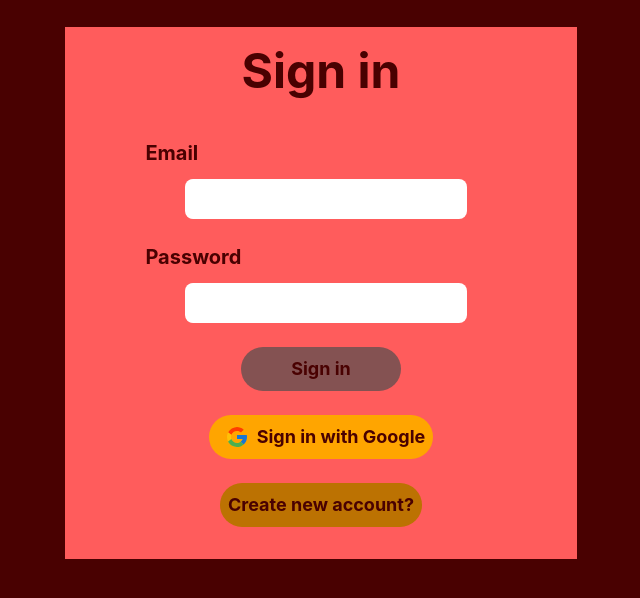
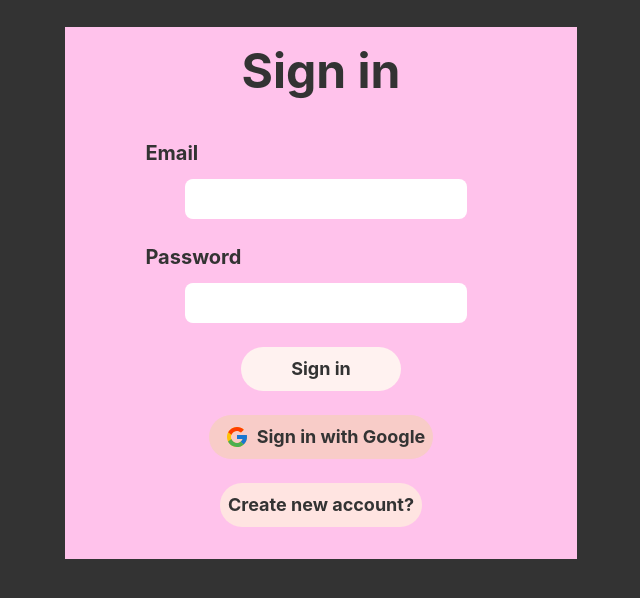
Before and after one commit to washogo/movie-party, a Next.js app: page /signin in a window 1280 px wide. Shown: the top 598 px of the page, without its empty margins (319-959 px from the left). Built offline with nearby package versions, Linux system fonts and the light colour scheme; no server answers.

Commit message:
fix: change color

```diff
--- a/components/molecules/Footer.tsx
+++ b/components/molecules/Footer.tsx
@@ -2,7 +2,7 @@ import React from "react";
 
 export const Footer = React.memo(function Footer() {
   return (
-    <div className="flex items-center bg-Secondary h-10 xl:h-14 w-full">
+    <div className="flex items-center bg-Black h-10 xl:h-14 w-full">
       <p className="text-sm xl:text-2xl lg:text-xl md:text-lg sm:text-md font-bold text-center mx-auto">
         ©️ 2022 movie-party
       </p>
--- a/pages/api/hello.ts
+++ /dev/null
@@ -1,13 +0,0 @@
-// Next.js API route support: https://nextjs.org/docs/api-routes/introduction
-import type { NextApiRequest, NextApiResponse } from 'next'
-
-type Data = {
-  name: string
-}
-
-export default function handler(
-  req: NextApiRequest,
-  res: NextApiResponse<Data>
-) {
-  res.status(200).json({ name: 'John Doe' })
-}
--- a/pages/movies/[id].tsx
+++ b/pages/movies/[id].tsx
@@ -53,7 +53,7 @@ const Movie = () => {
   return (
     <>
       <Header />
-      <div className="bg-Tertiary flex flex-col min-h-screen pt-32">
+      <div className="bg-Secondary flex flex-col min-h-screen pt-32">
         <Hamburger openMenu={openMenu} setOpenMenu={setOpenMenu} />
         {movie && director && casts && (
           <div className="flex-grow grid grid-cols-12 grid-rows-6">
@@ -148,7 +148,7 @@ const Movie = () => {
               >
                 Review
               </button>
-              <button className="bg-Secondary rounded-full hover:bg-Secondary/50 px-6 h-10" onClick={() => router.push('/')}>
+              <button className="bg-Gray rounded-full hover:bg-Gray/50 px-6 h-10" onClick={() => router.push('/')}>
                 Back
               </button>
             </div>
--- a/pages/mypage/[id].tsx
+++ b/pages/mypage/[id].tsx
@@ -34,7 +34,7 @@ const MyPage = () => {
     user !== null && (
       <>
         <Header />
-        <div className="bg-Black flex flex-col min-h-screen pt-32">
+        <div className="bg-Tertiary flex flex-col min-h-screen pt-32">
           <div
             className={
               openMenu
--- a/pages/reviews/[id]/edit.tsx
+++ b/pages/reviews/[id]/edit.tsx
@@ -1,5 +1,4 @@
 /* eslint-disable @next/next/no-img-element */
-import { deleteDoc, doc, getDoc, setDoc } from 'firebase/firestore';
 import { useRouter } from 'next/router';
 import { useEffect, useState } from 'react';
 import { BsFillStarFill } from 'react-icons/bs';
@@ -8,7 +7,6 @@ import { useRecoilValue } from 'recoil';
 import { Hamburger } from '../../../components/atoms/Hamburger';
 import { Footer } from '../../../components/molecules/Footer';
 import { Header } from '../../../components/molecules/Header';
-import { db } from '../../../firebase/firebase';
 import { userState } from '../../../src/recoil/userState';
 import { Review } from '../../../src/types/useReview';
 
@@ -117,9 +115,9 @@ const Edit = () => {
   return (
     <>
       <Header />
-      <div className="h-full flex flex-col min-h-screen bg-Gray pt-32">
+      <div className="h-full flex flex-col min-h-screen bg-Secondary pt-32">
         <Hamburger openMenu={openMenu} setOpenMenu={setOpenMenu} />
-        <div className="flex-grow grid grid-cols-12">
+        <div className="flex-grow grid grid-cols-12 pb-40">
           <div className="col-start-2 col-span-10">
             <p className="text-4xl font-bold text-center text-White border-b-4 border-b-Black">{review?.movieTitle}</p>
             <div className="lg:grid grid-cols-3 gap-x-2 mt-3 pb-10">
@@ -193,7 +191,7 @@ const Edit = () => {
                     Delete
                   </button>
                   <button
-                    className="h-1/2 bg-Secondary rounded-full hover:bg-Secondary/50 px-6"
+                    className="h-1/2 bg-Gray rounded-full hover:bg-Gray/50 px-6"
                     onClick={() => router.push(myPagePath)}
                   >
                     Back
--- a/pages/reviews/create.tsx
+++ b/pages/reviews/create.tsx
@@ -1,24 +1,21 @@
 /* eslint-disable @next/next/no-img-element */
 import { addDoc, collection } from 'firebase/firestore';
 import { useRouter } from 'next/router';
-import { useEffect, useState } from 'react';
+import { useState } from 'react';
 import { AiFillEye, AiOutlineEye, AiOutlineStar } from 'react-icons/ai';
 import { BsFillStarFill, BsStars } from 'react-icons/bs';
 import { toast } from 'react-toastify';
-import { useRecoilState, useRecoilValue, useSetRecoilState } from 'recoil';
+import { useRecoilValue } from 'recoil';
 import { db } from '../../firebase/firebase';
 import { Footer } from '../../components/molecules/Footer';
 import { Header } from '../../components/molecules/Header';
 import { movieState } from '../../src/recoil/movieState';
 import { userState } from '../../src/recoil/userState';
-import { Movie } from '../../src/types/useMovie';
 import { Hamburger } from '../../components/atoms/Hamburger';
-import { getAuth } from 'firebase/auth';
 
 const Create = () => {
   const [openMenu, setOpenMenu] = useState(false);
-  const auth = getAuth();
-  const [user, setUser] = useRecoilState(userState);
+  const user = useRecoilValue(userState);
   const [evaluation, setEvaluation] = useState(0);
   const [review, setReview] = useState('');
   const movie = useRecoilValue(movieState);
@@ -66,7 +63,7 @@ const Create = () => {
     movie !== null && (
       <>
         <Header />
-        <div className="bg-Primary flex flex-col min-h-screen pt-32">
+        <div className="bg-Secondary flex flex-col min-h-screen pt-32">
           <Hamburger openMenu={openMenu} setOpenMenu={setOpenMenu} />
           <div className="flex-grow grid grid-cols-12 pb-40">
             <div className="col-start-2 col-span-10">
@@ -149,7 +146,7 @@ const Create = () => {
                       Create
                     </button>
                     <button
-                      className="h-1/2 bg-Secondary rounded-full hover:bg-Secondary/50 px-6"
+                      className="h-1/2 bg-Gray rounded-full hover:bg-Gray/50 px-6"
                       onClick={() =>
                         router.push({
                           pathname: `/movies/${movie.id}`,
--- a/tailwind.config.js
+++ b/tailwind.config.js
@@ -9,17 +9,17 @@ module.exports = {
     extend: {
       colors: {
         White: "#FFFFFF",
-        Black: "#490101",
+        Black: "#333",
         BoundaryBlack: "#000000",
         BoundaryWhite: "#BBBBBB",
-        WhiteGray: "#DEDEDE",
-        Primary: "#FF5C5C",
-        Secondary: "#FFA500",
-        Tertiary: "#BC7202",
+        WhiteGray: "#ffc0cb",
+        Primary: "#ffc2eb",
+        Secondary: "#f8ccc8",
+        Tertiary: "#ffe4e1",
         Success: "#008000",
         Danger: "#8F00FF",
         Warning: "#FFFF00",
-        Gray: "#845252",
+        Gray: "#fff2f0",
       },
     },
   },
```
